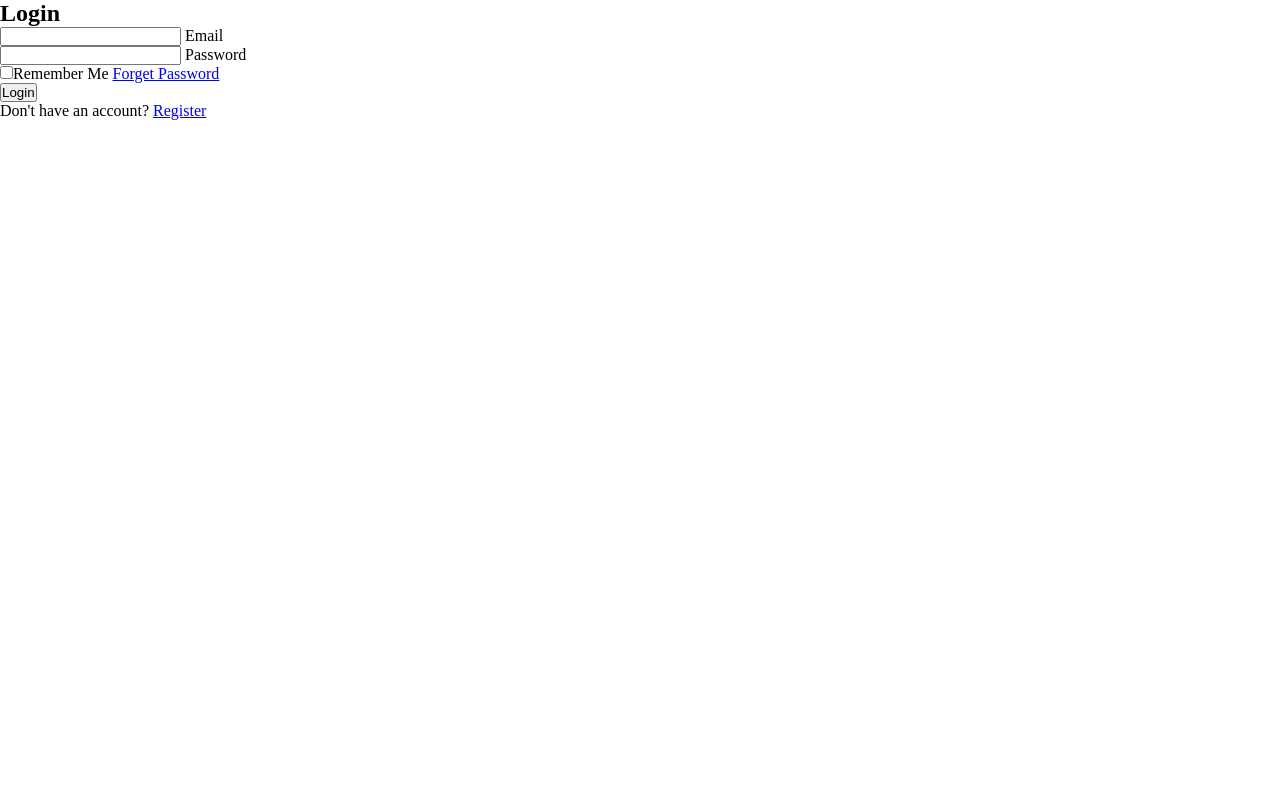
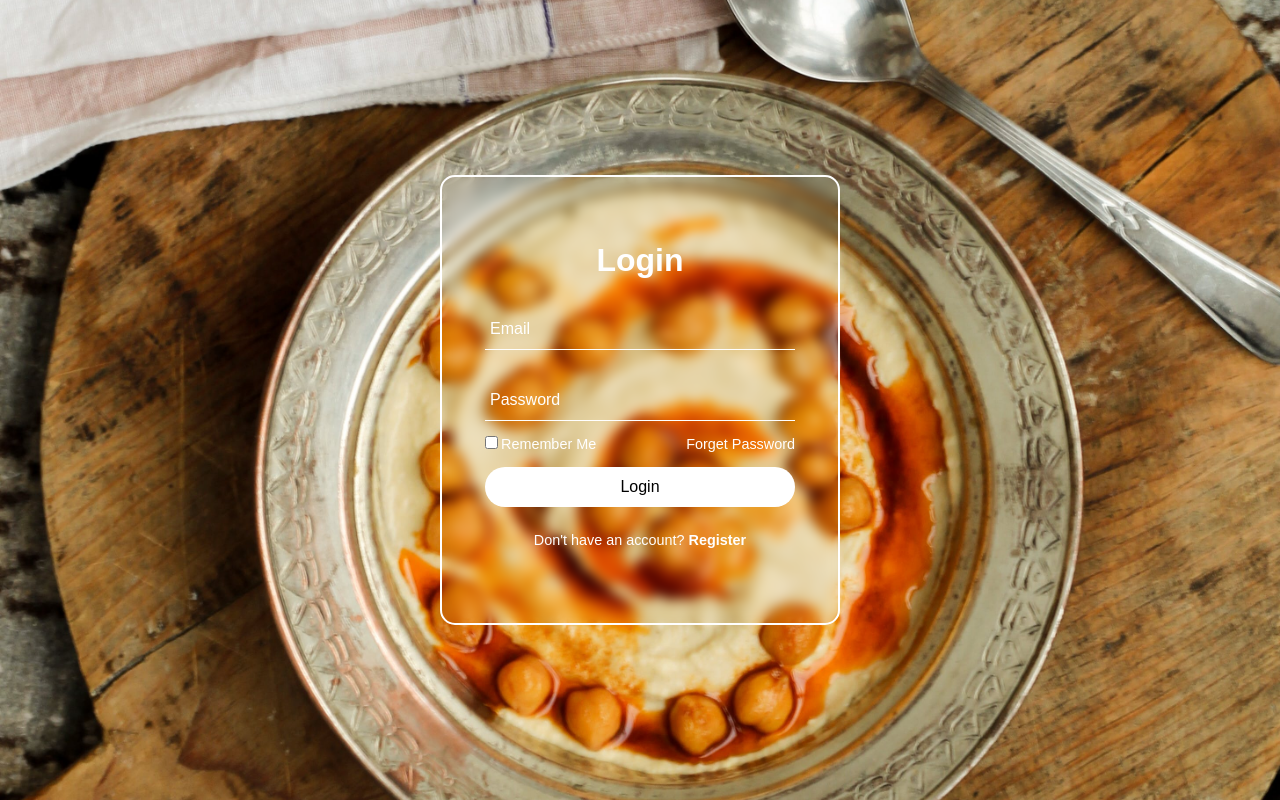
Before and after one commit to vsjawadwar/Javascript_Questions, a website: page ES6_Part_1/Digital Login Form/Login.html in a window 1280 px wide. Drawn offline with Linux system fonts and the light colour scheme.

Commit message:
Digital login form created

```diff
--- a/ES6_Part_1/Digital Login Form/style.css
+++ b/ES6_Part_1/Digital Login Form/style.css
@@ -2,4 +2,114 @@
     margin: 0;
     padding: 0;
     box-sizing: border-box;
+    font-family: sans-serif;
 }
+.wrapper{
+    display: flex;
+    justify-content: center;
+    align-items: center;
+    height: 100vh;
+    width: 100%;
+    background: url("./pexels-esra-korkmaz-19408481.jpg") no-repeat;
+    background-position: center;
+    background-size: cover;
+    /* animation: animatebg 5s linear infinite; */
+}
+/* @keyframes animatebg {
+    100%{
+        filter: hue-rotate(360deg);
+    }
+}
+Currently not using animation purposefully.
+*/
+.login-box{
+    position: relative;
+    width: 400px;
+    height: 450px;
+    background: transparent;
+    border-radius: 15px;
+    border: 2px solid white;
+    display: flex;
+    justify-content: center;
+    align-items: center;
+    backdrop-filter: blur(6px);
+}
+h2{
+    font-size: 2em;
+    color: white;
+    text-align: center;
+}
+.input-box{
+    position: relative;
+    width: 310px;
+    margin: 30px 0;
+          /* top left */
+    border-bottom: 1px solid white;
+}
+.input-box input{
+    border: none;
+    width: 100%;
+    height: 40px;
+    border-radius: 50px;
+    background: transparent;
+    outline: none;
+    font-size: 1em;
+    padding: 0 30px 0 5px;
+}
+.input-box label{
+    position: absolute;
+    top: 50%;
+    left: 5px;
+    transform: translateY(-50%);
+    font-size: 1em;
+    color: white;
+    pointer-events: none;
+    transition: .5s;
+}
+.input-box input:focus ~label, .input-box input:valid ~label{
+    top: -5px;
+}
+.remember-forget a{
+    text-decoration: none;
+    color: white;
+
+}
+.remember-forget a:hover{
+    text-decoration: underline;
+}
+.remember-forget{
+    margin: -15px 0 15px;
+    color: white;
+    display: flex;
+    justify-content: space-between;
+    font-size: .9em;
+}
+.remember-forget label input{
+    margin-right: 3px;
+
+}
+button{
+    width: 100%;
+    height: 40px;
+    background-color: white;
+    border: none;
+    border-radius: 48px;
+    cursor: pointer;
+    color: black;
+    font-weight: 500;
+    font-size: 1em;
+}
+.register-link{
+    font-size: .9em;
+    color: white;
+    text-align: center;
+    margin: 25px 0 10px;
+}
+.register-link p a{
+    text-decoration: none;
+    color: white;
+    font-weight: 600;
+}
+.register-link p a:hover{
+    text-decoration: underline;
+}
```
Also changed, not shown: ES6_Part_1/Digital Login Form/Login.html (+3 -0 lines).
